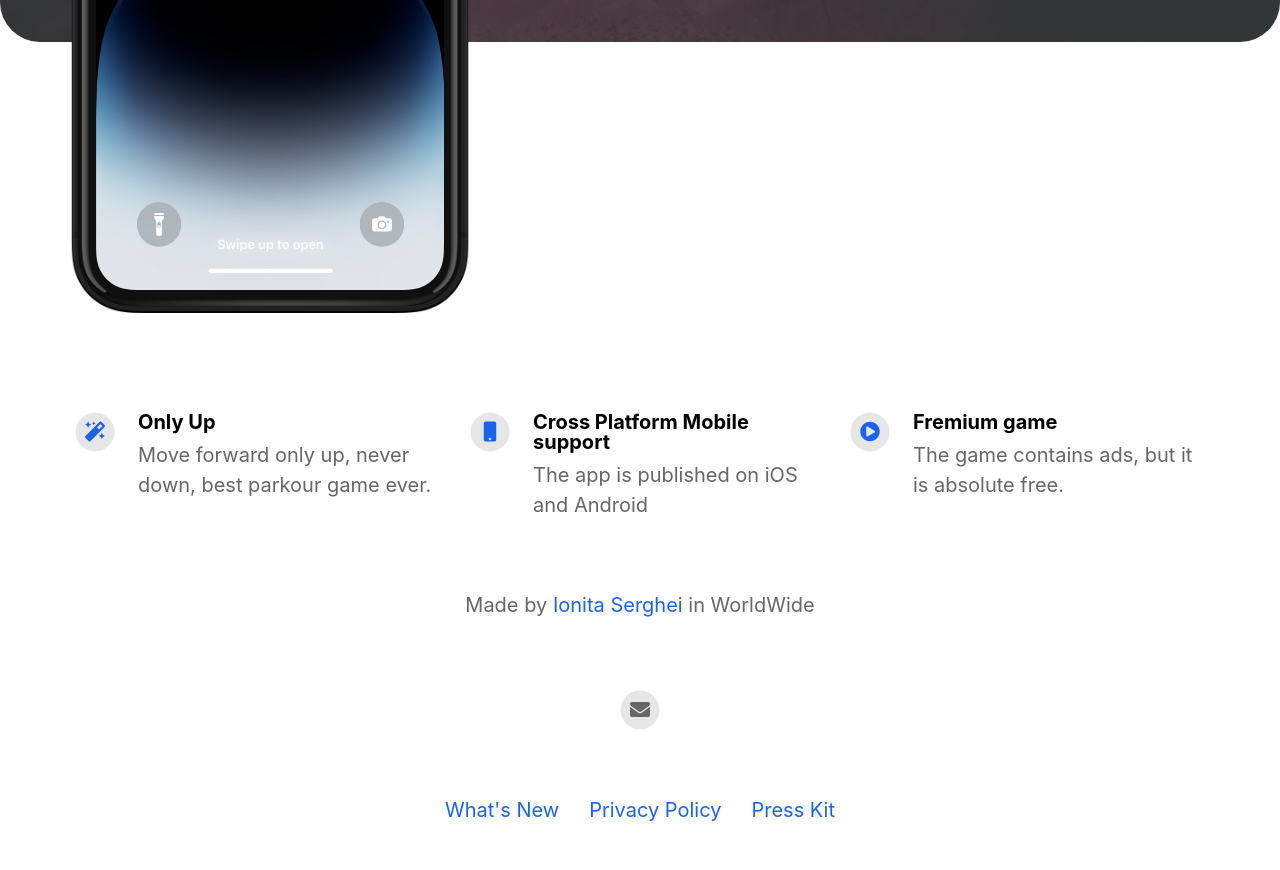
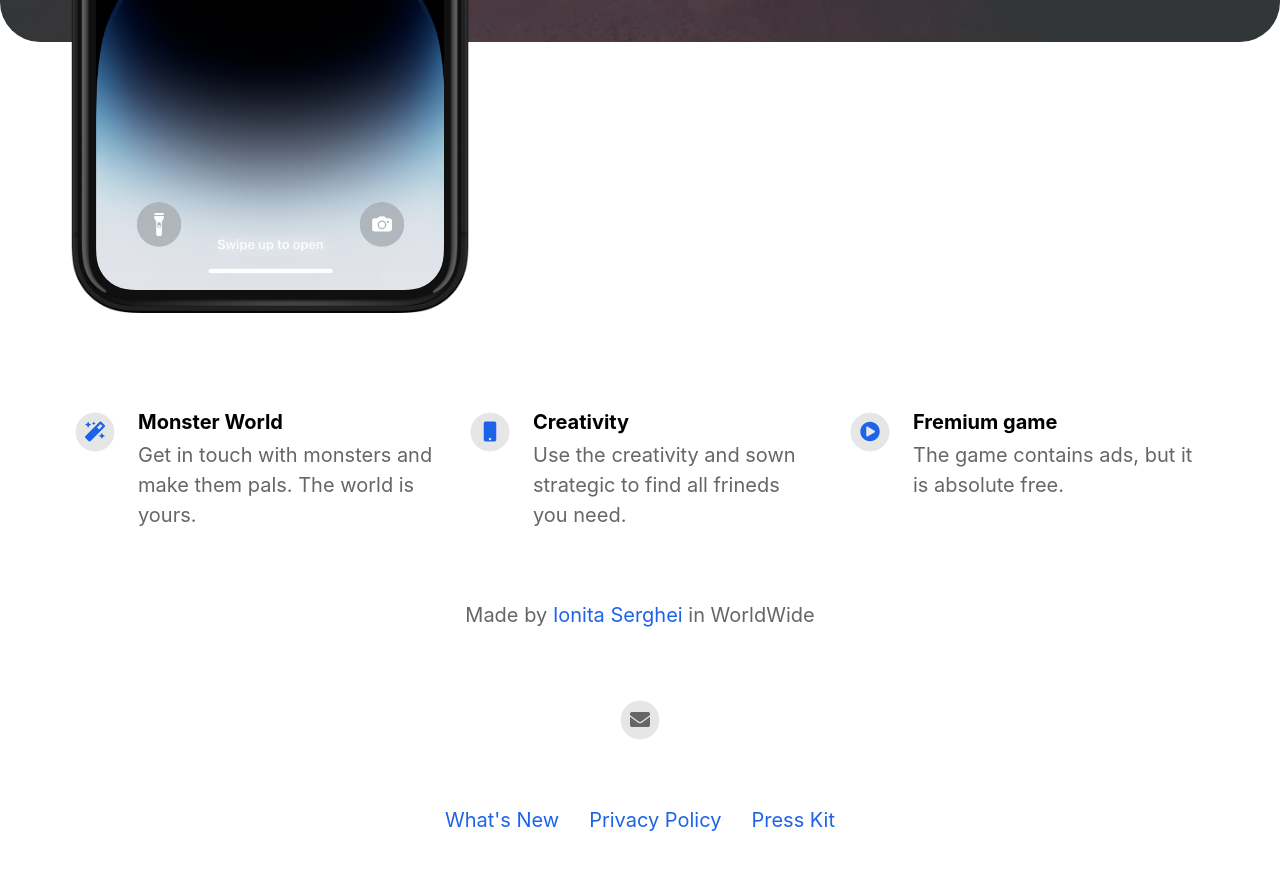
Before and after one commit to Only-Up/palmonsterweb, a Jekyll site: the page built from index.html, in a window 1280 px wide and 900 px high, scrolled down 672 px. Shown: the top 870 px of the window. Built offline with Jekyll 4.4.1, drawn with Linux system fonts in a browser that asks for light colours; nearby versions of some CDN libraries.

Commit message:
Update _config.yml

```diff
--- a/_config.yml
+++ b/_config.yml
@@ -36,12 +36,12 @@ mastodon_link                             :
 # Feature List                            Edit, add or remove features to be presented.
 features                                  :
 
-  - title                                 : Only Up
-    description                           : Move forward only up, never down, best parkour game ever.
+  - title                                 : Monster World
+    description                           : Get in touch with monsters and make them pals. The world is yours.
     fontawesome_icon_name                 : magic
 
-  - title                                 : Cross Platform Mobile support
-    description                           : The app is published on iOS and Android
+  - title                                 : Creativity
+    description                           : Use the creativity and sown strategic to find all frineds you need.
     fontawesome_icon_name                 : mobile
 
   - title                                 : Fremium game
```
